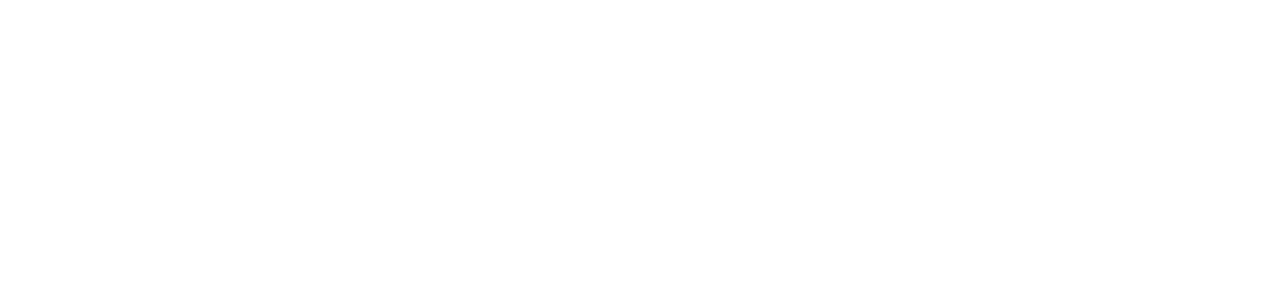
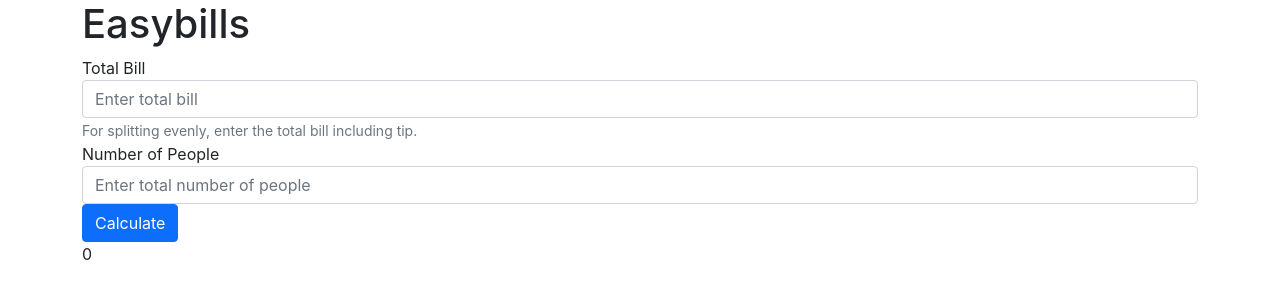
Before and after one commit to 397-f21/easybills, a React (Create React App) app: page / in a window 1280 px wide. Shown: the top 300 px of the page. Built offline with nearby package versions, Linux system fonts and the light colour scheme.

Commit message:
Preliminary even split

```diff
--- a/public/index.html
+++ b/public/index.html
@@ -15,6 +15,7 @@
       user's mobile device or desktop. See https://developers.google.com/web/fundamentals/web-app-manifest/
     -->
     <link rel="manifest" href="%PUBLIC_URL%/manifest.json" />
+    <link href="https://cdn.jsdelivr.net/npm/bootstrap@5.1.3/dist/css/bootstrap.min.css" rel="stylesheet" integrity="sha384-1BmE4kWBq78iYhFldvKuhfTAU6auU8tT94WrHftjDbrCEXSU1oBoqyl2QvZ6jIW3" crossorigin="anonymous">
     <!--
       Notice the use of %PUBLIC_URL% in the tags above.
       It will be replaced with the URL of the `public` folder during the build.
--- a/src/App.js
+++ b/src/App.js
@@ -1,5 +1,7 @@
 import logo from './logo.svg';
 import './App.css';
+import React, { useState } from 'react';
+
 
 const total_amount = 100;
 const people_amount = 3;
@@ -9,13 +11,58 @@
 
 const tip = total_amount * 0.20;
 const user1 = dish1 / total_amount * tip + dish1;
+
 // your share = (total+tip) / menu total * what you ordered
+let result = "Test result";
+
 function App() {
+  const [totalBill, setTotalBill] = useState(0);
+  const [numPeople, setNumPeople] = useState(1);
+  const [evenResult, setEvenResult] = useState(0);
+
+  const changeTotalBill = (e) => {
+    setTotalBill(e.target.value);
+  }
+
+  const changeNumPeople = (e) => {
+    setNumPeople(e.target.value);
+  }
+
+  const calculateTotal = () => {
+    result = (totalBill / numPeople).toString();
+    setEvenResult(result);
+  }
+
   return (
     <div className="easyBills">
 
-    </div>
+      <div className="container">
+      <h1>Easybills</h1>
+        <div class="form-group">
+          <label for="billAmt">Total Bill</label>
+          <input type="text" class="form-control" id="billAmt" placeholder="Enter total bill" onChange={(e) => changeTotalBill(e)}></input>
+          <small id="emailHelp" class="form-text text-muted">For splitting evenly, enter the total bill including tip.</small>
+        </div>
+        <div>
+          <label for="numPeople">Number of People</label>
+          <input type="text" class="form-control" id="numPeople" placeholder="Enter total number of people" onChange={(e) => changeNumPeople(e)}></input>
+        </div>
+        <button className="btn btn-primary" onClick={calculateTotal}>Calculate</button>
+        <div>{evenResult}</div>
+  </div>
+      </div>
   );
 }
 
 export default App;
+
+
+// dictionary for dishes and prices
+// chicken: 20
+
+// dictionary for dishes and people
+// chicken: [alex, brian] $20 --> +10
+// steak: [yufei]
+
+// dictionary for people and totals
+//alex: 10
```
Also changed, not shown: 1 other file (tests, documents, lock files or other folders).
